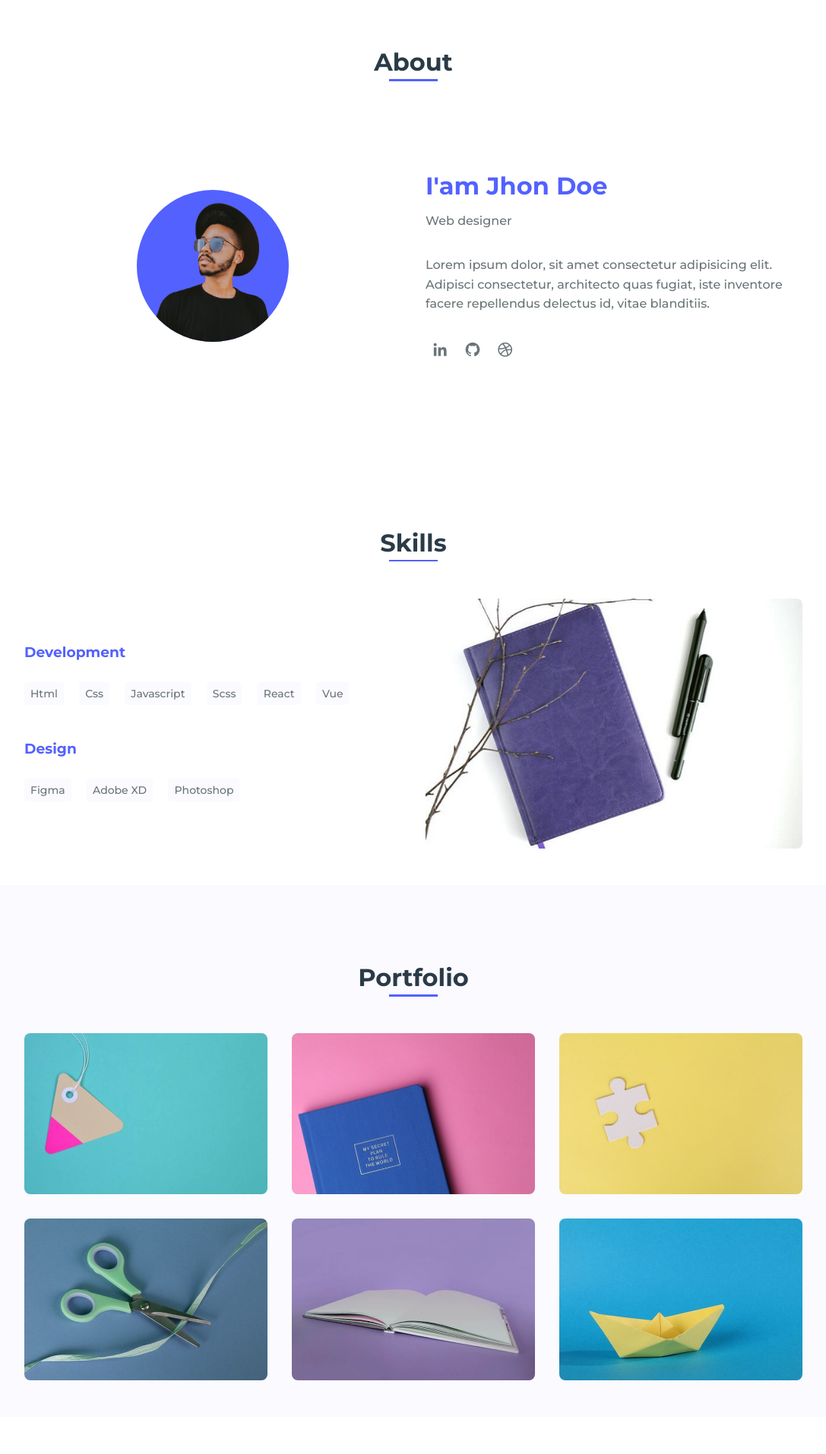
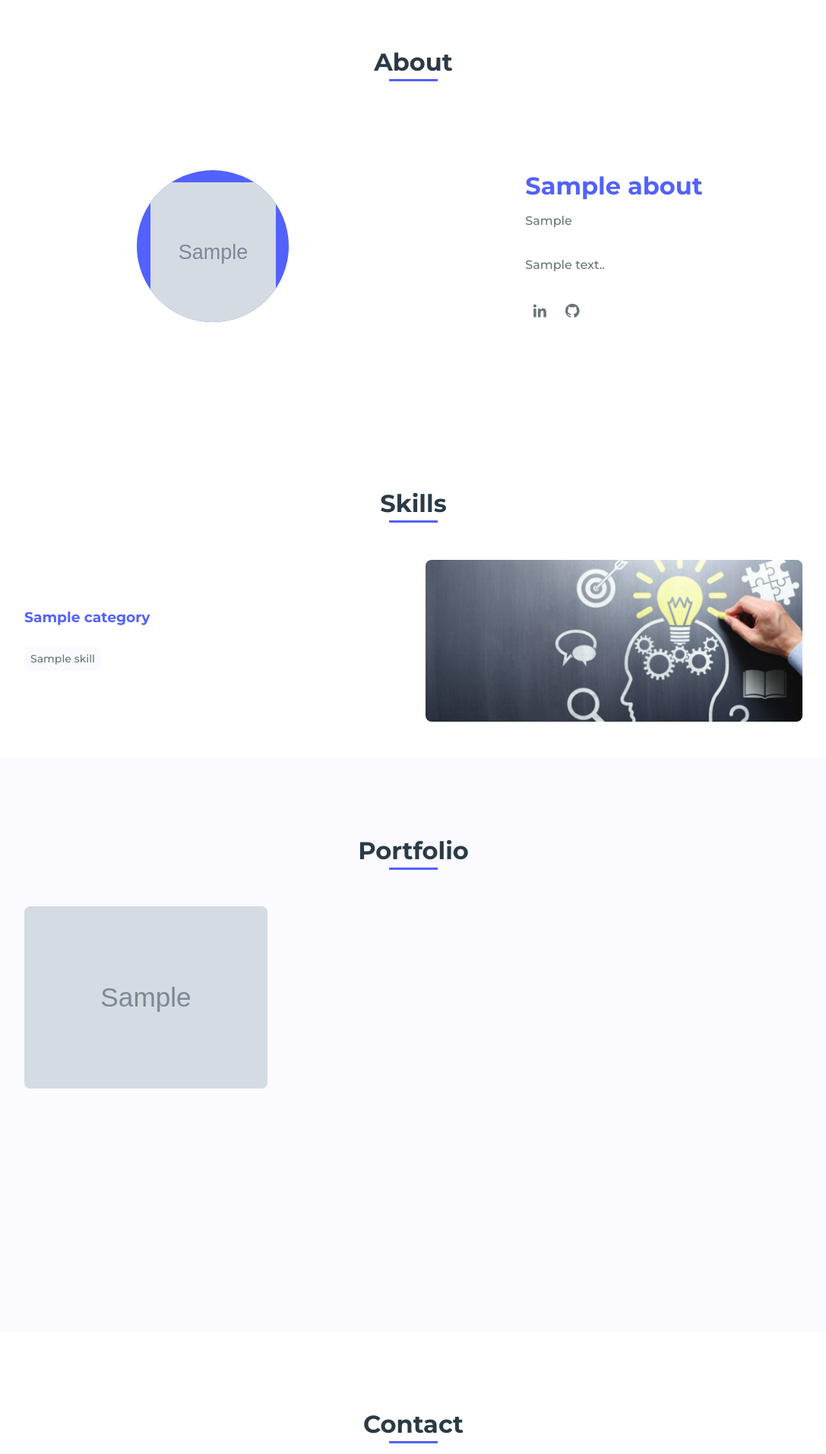
Before and after one commit to MwangiSamN/samportfolio, a Django app: page / in a window 1280 px wide. Shown: the part 680-2594 px from the top of the page at 76% size, without its empty margins (96-1183 px from the left). Run offline with Django 3.2, Linux system fonts and the light colour scheme; tables that the repository leaves empty hold one stand-in row (values such as "Sample post"); grey boxes marked "Sample" are stand-in pictures.

Commit message:
initial commit

```diff
--- a/sam/templates/index.html
+++ b/sam/templates/index.html
@@ -1,3 +1,4 @@
+{% load static %}
 <!DOCTYPE html>
     <html lang="en">
     <head>
@@ -5,19 +6,19 @@
         <meta name="viewport" content="width=device-width, initial-scale=1.0">
 
         <!-- ===== CSS ===== -->
-        <link rel="stylesheet" href="assets/css/styles.css">
+        <link rel="stylesheet" href="{% static 'assets/css/styles.css' %}">
 
         <!-- ===== BOX ICONS ===== -->
         <link href='https://cdn.jsdelivr.net/npm/boxicons@2.0.5/css/boxicons.min.css' rel='stylesheet'>
 
-        <title>Portfolio responsive complete</title>
+        <title>Sam Portfolio</title>
     </head>
     <body>
         <!--===== HEADER =====-->
         <header class="l-header">
             <nav class="nav bd-grid">
                 <div>
-                    <a href="#" class="nav__logo">Jhon Doe</a>
+                    <a href="#" class="nav__logo">{{ home.name }}</a>
                 </div>
 
                 <div class="nav__menu" id="nav-menu">
@@ -40,13 +41,13 @@
             <!--===== HOME =====-->
             <section class="home" id="home">
                 <div class="home__container bd-grid">
-                    <h1 class="home__title"><span>HE</span><br>LLO.</h1>
+                    <h1 class="home__title"><span>{{ home.greetings_1 }}</span><br>{{ home.greetings_2 }}.</h1>
 
                     <div class="home__scroll">
                         <a href="#about" class="home__scroll-link"><i class='bx bx-up-arrow-alt' ></i>Scroll down</a>
                     </div>
 
-                    <img src="assets/img/perfil.png" alt="" class="home__img">
+                    <img src="{{ home.picture.url }}" alt="" class="home__img">
                 </div>
             </section>
 
@@ -56,18 +57,17 @@
 
                 <div class="about__container bd-grid">
                     <div class="about__img">
-                        <img src="assets/img/perfil.png" alt="">
+                        <img src="{{ about.profile_img.url }}" alt="">
                     </div>
 
                     <div>
-                        <h2 class="about__subtitle">I'am Jhon Doe</h2>
-                        <span class="about__profession">Web designer</span>
-                        <p class="about__text">Lorem ipsum dolor, sit amet consectetur adipisicing elit. Adipisci consectetur, architecto quas fugiat, iste inventore facere repellendus delectus id, vitae blanditiis.</p>
+                        <h2 class="about__subtitle">{{ about.heading }}</h2>
+                        <span class="about__profession">{{ about.career }}</span>
+                        <p class="about__text">{{ about.description }}.</p>
 
                         <div class="about__social">
-                            <a href="#" class="about__social-icon"><i class='bx bxl-linkedin' ></i></a>
-                            <a href="#" class="about__social-icon"><i class='bx bxl-github' ></i></a>
-                            <a href="#" class="about__social-icon"><i class='bx bxl-dribbble' ></i></a>
+                            <a href="https://www.linkedin.com/in/sam-mwangi-a8a595144/" class="about__social-icon"><i class='bx bxl-linkedin' ></i></a>
+                            <a href="https://github.com/MwangiSamN" class="about__social-icon"><i class='bx bxl-github' ></i></a>
                         </div>
                     </div>
                 </div>
@@ -79,22 +79,18 @@
 
                 <div class="skills__container bd-grid">
                     <div class="skills__box">
-                        <h3 class="skills__subtitle">Development</h3>
-                        <span class="skills__name">Html</span>
-                        <span class="skills__name">Css</span>
-                        <span class="skills__name">Javascript</span>
-                        <span class="skills__name">Scss</span>
-                        <span class="skills__name">React</span>
-                        <span class="skills__name">Vue</span>
+                        {% for category in categories %}
+                        <h3 class="skills__subtitle">{{category.name}}</h3>
+                            {% for skills in category.skills_set.all %}
 
-                        <h3 class="skills__subtitle">Design</h3>
-                        <span class="skills__name">Figma</span>
-                        <span class="skills__name">Adobe XD</span>
-                        <span class="skills__name">Photoshop</span>
+                                <span class="skills__name">{{skills.skill_name}}</span>
+                            {% endfor %}
+                        {% endfor %}
+
                     </div>
 
                     <div class="skills__img">
-                        <img src="assets/img/skill.jpg" alt="">
+                        <img src="{% static 'assets/img/skill.jpeg' %}" alt="">
                     </div>
                 </div>
             </section>
@@ -104,49 +100,21 @@
                 <h2 class="section-title">Portfolio</h2>
 
                 <div class="portfolio__container bd-grid">
+
+                    {% for portfolio in portfolios %}
+
                     <div class="portfolio__img">
-                        <img src="assets/img/work1.jpg" alt="">
+                        <img src="{{ portfolio.image.url }}" alt="">
 
                         <div class="portfolio__link">
-                            <a href="#" class="portfolio__link-name">View details</a>
+                            <a href="{{ portfolio.link }}" class="portfolio__link-name">View details</a>
                         </div>
                     </div>
-                    <div class="portfolio__img">
-                        <img src="assets/img/work2.jpg" alt="">
 
-                        <div class="portfolio__link">
-                            <a href="#" class="portfolio__link-name">View details</a>
-                        </div>
-                    </div>
-                    <div class="portfolio__img">
-                        <img src="assets/img/work3.jpg" alt="">
+                    {% endfor %}
 
-                        <div class="portfolio__link">
-                            <a href="#" class="portfolio__link-name">View details</a>
-                        </div>
-                    </div>
-                    <div class="portfolio__img">
-                        <img src="assets/img/work4.jpg" alt="">
+                </div>
 
-                        <div class="portfolio__link">
-                            <a href="#" class="portfolio__link-name">View details</a>
-                        </div>
-                    </div>
-                    <div class="portfolio__img">
-                        <img src="assets/img/work5.jpg" alt="">
-
-                        <div class="portfolio__link">
-                            <a href="#" class="portfolio__link-name">View details</a>
-                        </div>
-                    </div>
-                    <div class="portfolio__img">
-                        <img src="assets/img/work6.jpg" alt="">
-
-                        <div class="portfolio__link">
-                            <a href="#" class="portfolio__link-name">View details</a>
-                        </div>
-                    </div>
-                </div>
             </section>
 
             <!--===== CONTACT =====-->
@@ -156,13 +124,13 @@
                 <div class="contact__container bd-grid">
                     <div class="contact__info">
                         <h3 class="contact__subtitle">EMAIL</h3>
-                        <span class="contact__text">info.mail.com</span>
+                        <span class="contact__text">sam.mwangi284@gmail.com</span>
 
                         <h3 class="contact__subtitle">PHONE</h3>
-                        <span class="contact__text">+20 999-999</span>
+                        <span class="contact__text">+254702533195</span>
 
                         <h3 class="contact__subtitle">ADRESS</h3>
-                        <span class="contact__text">My contry</span>
+                        <span class="contact__text">Kenya</span>
                     </div>
 
                     <form action="" class="contact__form">
@@ -173,7 +141,7 @@
 
                         <textarea name="" id="" cols="0" rows="10" class="contact__input"></textarea>
 
-                        <input type="submit" value="Enviar" class="contact__button">
+                        <input type="submit" value="Send" class="contact__button">
                     </form>
                 </div>
             </section>
@@ -183,8 +151,8 @@
         <footer class="footer section">
             <div class="footer__container bd-grid">
                 <div class="footer__data">
-                    <h2 class="footer__title">JHON DOE</h2>
-                    <p class="footer__text">I'm Jhon Doe and this is my personal website</p>
+                    <h2 class="footer__title">Sam Mwangi</h2>
+                    <p class="footer__text">Portfolio website</p>
                 </div>
 
                 <div class="footer__data">
@@ -200,9 +168,8 @@
 
                 <div class="footer__data">
                     <h2 class="footer__title">FOLLOW</h2>
-                    <a href="#" class="footer__social"><i class='bx bxl-facebook' ></i></a>
-                    <a href="#" class="footer__social"><i class='bx bxl-instagram' ></i></a>
-                    <a href="#" class="footer__social"><i class='bx bxl-twitter' ></i></a>
+                    <a href="https://www.linkedin.com/in/sam-mwangi-a8a595144/" class="about__social-icon"><i class='bx bxl-linkedin' ></i></a>
+                            <a href="https://github.com/MwangiSamN" class="about__social-icon"><i class='bx bxl-github' ></i></a>
                 </div>
 
 
@@ -213,6 +180,6 @@
         <script src="https://unpkg.com/scrollreveal"></script>
 
         <!--===== MAIN JS =====-->
-        <script src="assets/js/main.js"></script>
+        <script src="{% static 'assets/js/main.js' %}"></script>
     </body>
 </html>
```
Also changed, not shown: 1 other file.
